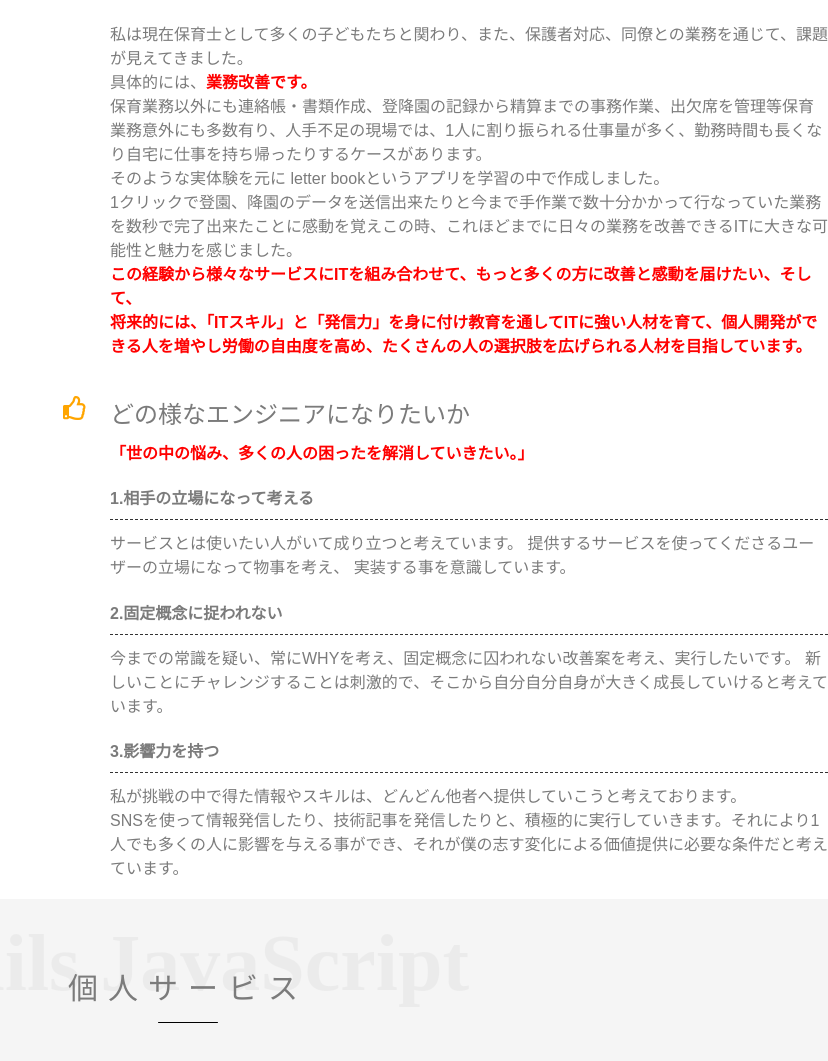
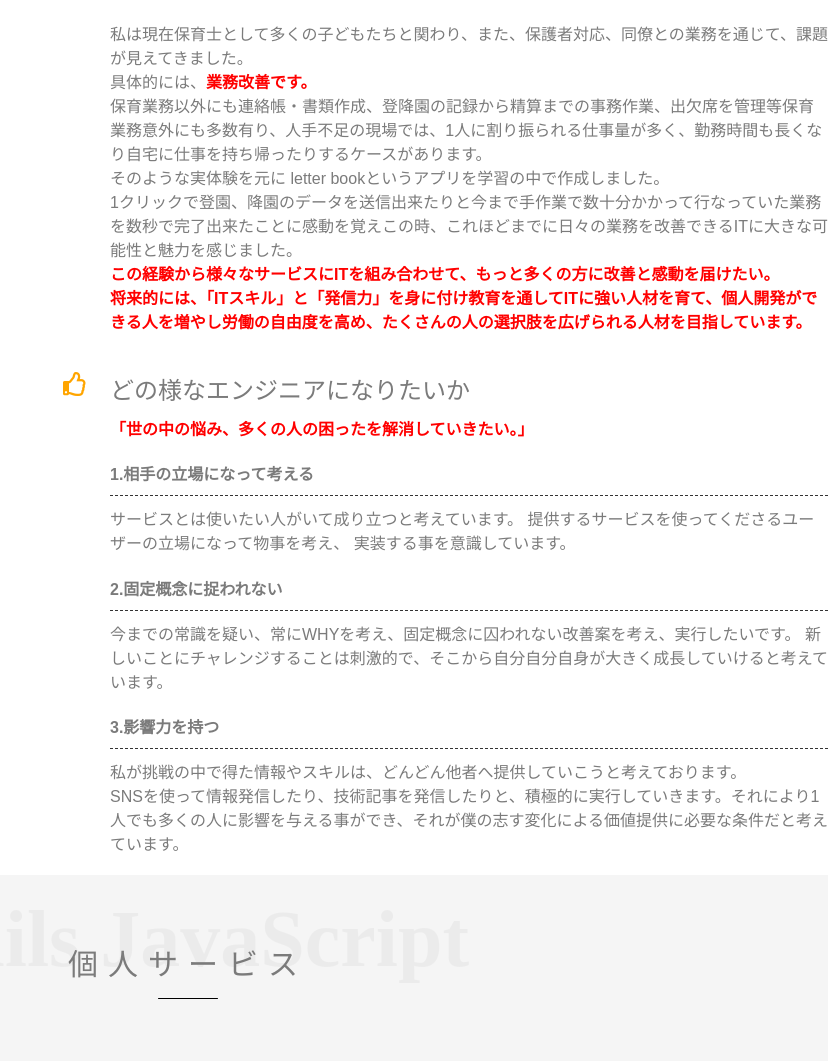
Before and after one commit to kobashigawa-hiroya/portfolio, a plain HTML site: page index.html in a window 1280 px wide. Shown: the part 1818-2879 px from the top of the page, without its empty margins (452-1280 px from the left). Drawn offline with nearby package versions, Linux system fonts and the light colour scheme.

Commit message:
code修正

```diff
--- a/index.html
+++ b/index.html
@@ -171,7 +171,7 @@
 
                   <p>1クリックで登園、降園のデータを送信出来たりと今まで手作業で数十分かかって行なっていた業務を数秒で完了出来たことに感動を覚えこの時、これほどまでに日々の業務を改善できるITに大きな可能性と魅力を感じました。</p>
 
-                  <p><span class="red-bold">この経験から様々なサービスにITを組み合わせて、もっと多くの方に改善と感動を届けたい、そして、</span></p>
+                  <p><span class="red-bold">この経験から様々なサービスにITを組み合わせて、もっと多くの方に改善と感動を届けたい。</span></p>
                   </p>
                 <p><span class="red-bold">将来的には、「ITスキル」と「発信力」を身に付け教育を通してITに強い人材を育て、個人開発ができる人を増やし労働の自由度を高め、たくさんの人の選択肢を広げられる人材を目指しています。</span></p>
                 <p>
```
